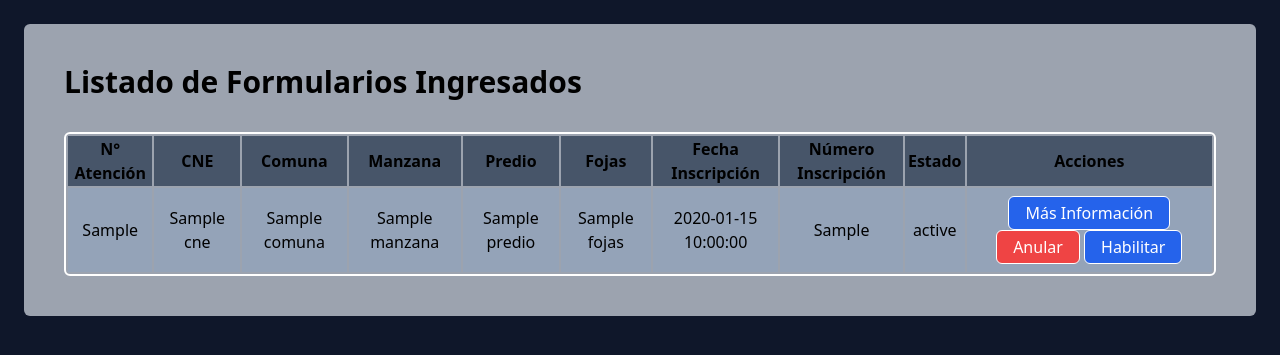
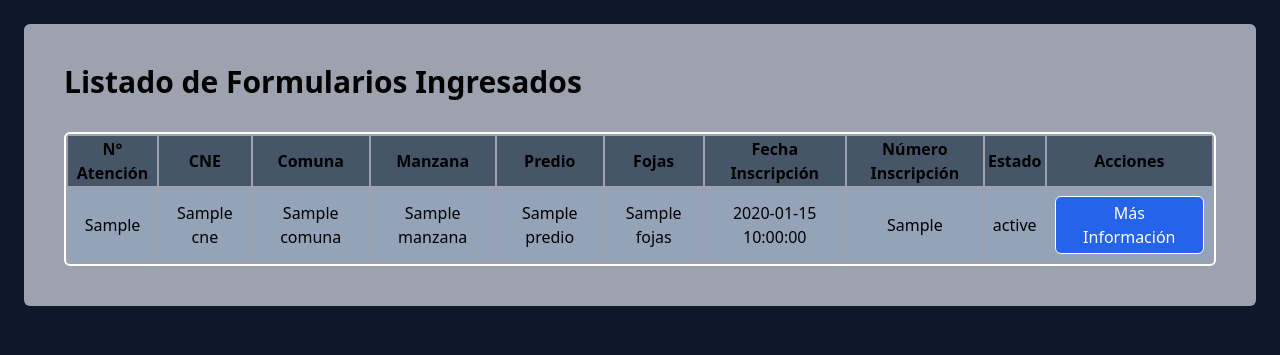
Before and after one commit to CarlosBraun/fllask_proyect, a Flask app: page /listado in a window 1280 px wide. Shown: the part 60-415 px from the top of the page. Run offline with Flask 2, Linux system fonts and the light colour scheme; a database or web service that is not in the repository returns one stand-in record (values such as "Sample title"); data that the repository does not hold is empty; style sheets or scripts are compiled from the project's sources.

Commit message:
front buttons delete (Nivel 3 --> Nivel 2)

```diff
--- a/frontend/templates/listado.html
+++ b/frontend/templates/listado.html
@@ -57,24 +57,6 @@
                 >
                   Más Información
                 </button>
-
-                {% if (formulario.status != 'vigente' or formulario.status !=
-                'rectificador') %}
-                <button
-                  class="hover:bg-red-500 bg-red-500 mt-0"
-                  onclick="anular_formulario('{{ formulario.numero_atencion }}')"
-                >
-                  Anular
-                </button>
-                {% endif %} {% if (formulario.status != 'vigente' or
-                formulario.status != 'rectificado') %}
-                <button
-                  class="hover:bg-blue-500 bg-blue-600 mt-0"
-                  onclick="habilitar_formulario('{{ formulario.numero_atencion }}')"
-                >
-                  Habilitar
-                </button>
-                {% endif %}
               </td>
             </tr>
             {% endfor %}
@@ -84,12 +66,6 @@
                 window.location.href =
                   "/detalle?numero_atencion=" + numeroAtencion;
               }
-              function anular_formulario(numeroAtencion) {
-                // Redirigir a la página de detalles con el número de atención como parámetro en la URL
-              }
-              function habilitar_formulario(numeroAtencion) {
-                // Redirigir a la página de detalles con el número de atención como parámetro en la URL
-              }
             </script>
           </tbody>
         </table>
```
